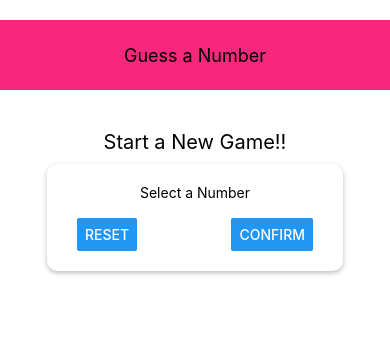
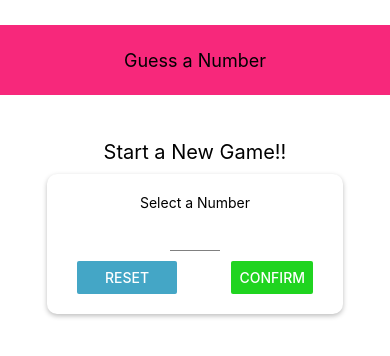
Before and after one commit to TarunSharma194/Guess_the_Number, a React Native app: screen / in a window 390 px wide. Shown: the top 356 px of the page. Built offline with nearby package versions, Linux system fonts and the light colour scheme.

Commit message:
added Card & Input components and Color constant

```diff
--- /dev/null
+++ b/components/Card.js
@@ -0,0 +1,22 @@
+import React from 'react';
+import { View, StyleSheet } from 'react-native';
+
+const Card = (props) => {
+	return <View style={{...styles.card, ...props.style}}>{props.children}</View>;
+};
+
+const styles = StyleSheet.create({
+	card: {
+		shadowColor: 'black',
+		shadowOffset: { width: 0, height: 2 },
+		shadowRadius: 5,
+		shadowOpacity: 0.26,
+		backgroundColor: 'white',
+		elevation: 10,
+		padding: 20,
+		borderRadius: 10
+		// Elevation works for Android whereas shadow properties work for IOS
+	}
+});
+
+export default Card;
--- a/components/Header.js
+++ b/components/Header.js
@@ -1,5 +1,7 @@
 import React from 'react';
 import { View, Text, StyleSheet } from 'react-native';
+
+import Colors from '../constants/Colors';
 
 const Header = (props) => {
 	return (
@@ -16,8 +18,8 @@
 		padding: 30,
 		justifyContent: 'center',
 		alignItems: 'center',
-        backgroundColor: '#f7287b',
-        marginVertical: 20
+        backgroundColor: Colors.primary,
+        marginVertical: 25
 	},
 	headerTitle: {
 		color: 'black',
--- /dev/null
+++ b/components/Input.js
@@ -0,0 +1,19 @@
+import React from 'react';
+import { StyleSheet, TextInput } from 'react-native';
+
+const Input = (props) => {
+	return (
+		<TextInput {...props} style={{ ...styles.input, ...props.style }} />
+	);
+};
+
+const styles = StyleSheet.create({
+	input: {
+		height: 30,
+		borderBottomColor: 'grey',
+		borderBottomWidth: 1,
+		marginVertical: 10
+	}
+});
+
+export default Input;
--- /dev/null
+++ b/constants/Colors.js
@@ -0,0 +1,5 @@
+export default {
+    primary: '#f7287b',
+    b1: '#44a6c6',
+    b2: '#20d420'
+}
--- a/screens/StartGame.js
+++ b/screens/StartGame.js
@@ -1,18 +1,33 @@
 import React from 'react';
-import { View, Text, StyleSheet, TextInput, Button } from 'react-native';
+import { View, Text, StyleSheet, Button } from 'react-native';
+
+import Card from '../components/Card';
+import Colors from '../constants/Colors';
+import Input from '../components/Input';
 
 const StartGame = (props) => {
 	return (
 		<View style={styles.screen}>
 			<Text style={styles.title}>Start a New Game!!</Text>
-			<View style={styles.inputContainer}>
+			<Card style={styles.inputContainer}>
 				<Text>Select a Number</Text>
-				<TextInput />
+				<Input
+					style={styles.input}
+					autoCapitalize="none"
+					autoCorrect={false}
+					keyboardType="number-pad"
+					blurOnSubmit={true}
+					maxLength={2}
+				/>
 				<View style={styles.buttonContainer}>
-					<Button title="RESET" />
-					<Button title="CONFIRM" />
+					<View style={styles.button}>
+						<Button title="RESET" color={Colors.b1} />
+					</View>
+					<View tyle={styles.button}>
+						<Button title="CONFIRM" color={Colors.b2} />
 					</View>
 				</View>
+			</Card>
 		</View>
 	);
 };
@@ -25,27 +40,25 @@
 	},
 	title: {
 		fontSize: 20,
-        marginVertical: 10,
+		marginVertical: 10
 	},
 	inputContainer: {
 		width: 300,
 		maxWidth: '80%',
-        alignItems: 'center',
-        shadowColor: 'black',
-        shadowOffset: {width: 0, height: 2},
-        shadowRadius: 5,
-        shadowOpacity: 0.26,
-        backgroundColor: 'white',
-        elevation: 10,
-        padding: 20,
-        borderRadius: 10
-        // Elevation works for Android whereas shadow properties work for IOS
+		alignItems: 'center'
 	},
 	buttonContainer: {
 		flexDirection: 'row',
 		width: '100%',
 		justifyContent: 'space-between',
-        paddingHorizontal: 10,
+		paddingHorizontal: 10
+	},
+	button: {
+		width: 100
+	},
+	input: {
+		width: 50,
+		textAlign: 'center'
 	}
 });
 
```
Lines whose indentation alone changed are shown as unchanged.
